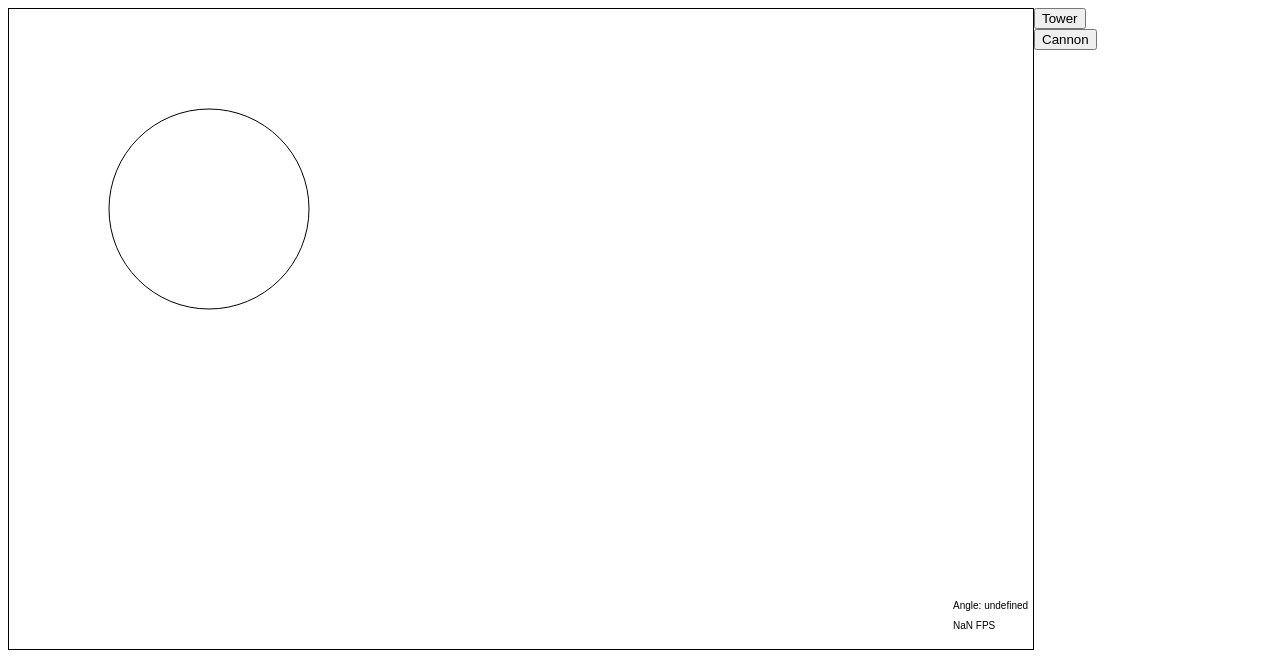
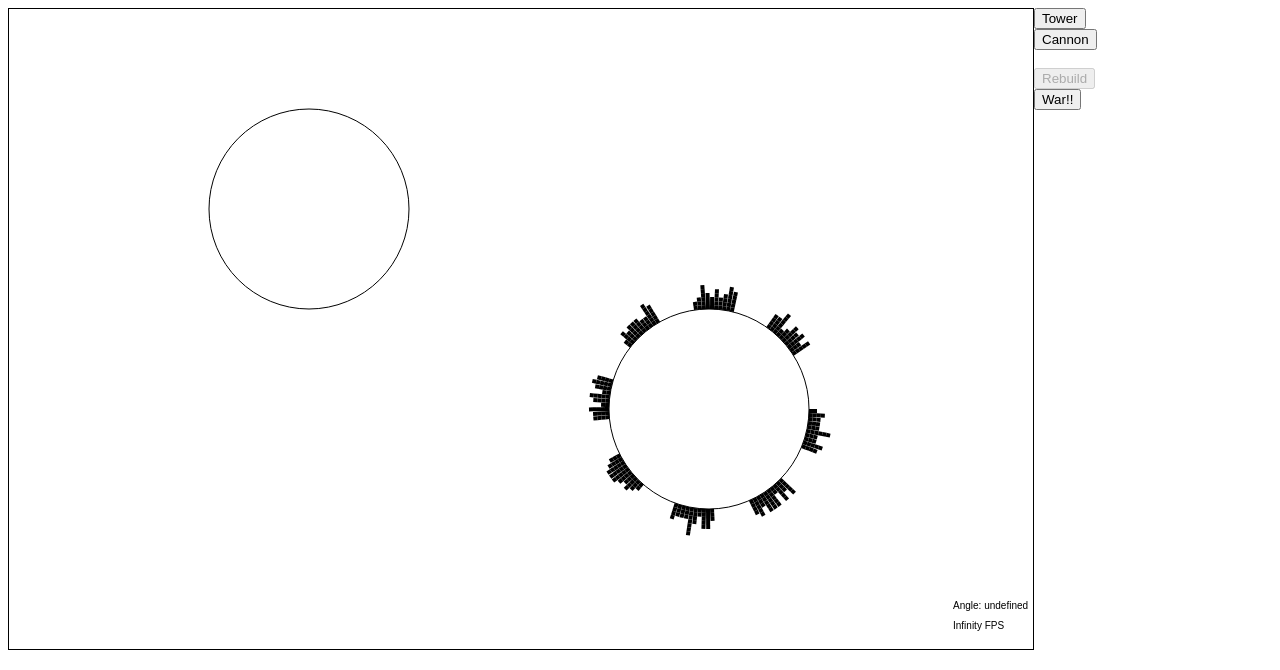
Before and after one commit to dvvc/24hour, a plain HTML site: page index.html in a window 1280 px wide. Drawn offline with Linux system fonts and the light colour scheme.

Commit message:
Implemented second planet, random generation

```diff
--- a/game.js
+++ b/game.js
@@ -7,6 +7,7 @@ var Binary = function () {
 	var MOUSE_THRESHOLD = 40;
 	var MAX_LEVELS = 8;
 	var NO_BUILD =0, TOWER = 1, CANNON = 2;
+	var REBUILD = 0, WAR = 1;
 
 	/* Globals */
 	var ctx;
@@ -14,10 +15,13 @@ var Binary = function () {
 	var mouseX, mouseY, mouseAngle, mouseColumn, mouseLevel;
 	var planetCirc;
 	var mouseInThreshold;
-	var buildMode;
+	var buildMode, gameMode;
 	var planetColor = 'black';
 	var nColumns, columnAngle;
-	var planetX = 200, planetY = 200;
+	var planetX = 300, planetY = 200;
+
+	var planet2X = 700, planet2Y = 400;
+	var columns2;
 
 	/**
 	* The columns array determines what is there in the planet at a certain point. Columns are counted starting from theta = 0 rad
@@ -53,9 +57,9 @@ var Binary = function () {
 		// if the mouse is in the threshold, calculate the column
 		if (mouseInThreshold) {
 			mouseAngle = (Math.atan2(mouseY-planetY, mouseX-planetX) + Math.PI*2) % (Math.PI*2);
-			mouseColumn = ((parseInt(mouseAngle / columnAngle) *columnAngle) * nColumns) / (Math.PI * 2);
+			mouseColumn = ((Math.floor(mouseAngle / columnAngle) *columnAngle) * nColumns) / (Math.PI * 2);
 			// hack to avoid rounding errors like 24.9999999
-			mouseColumn = parseInt(mouseColumn + 0.5);
+			mouseColumn = Math.floor(mouseColumn + 0.5);
 
 			// if in TOWER build mode, calculate the level
 			if (buildMode == TOWER) {
@@ -88,8 +92,6 @@ var Binary = function () {
 		return true;
 
 	};
-
-
 
 
 	var handleMouseClick = function(evt) {
@@ -130,6 +132,82 @@ var Binary = function () {
 		}
 	};
 
+	var toggleMode = function(mode) {
+
+		$("#rebuildb").removeAttr("disabled");
+		$("#warb").removeAttr("disabled");
+		gameMode = mode;
+
+		if (mode == REBUILD) {
+			$("#rebuildb").attr("disabled", true);
+		}
+		else if (mode == WAR) {
+			$("#warb").attr("disabled", true);
+		}
+	};
+
+
+	var makeEmptyPlanet = function() {
+		var cols = Array(nColumns);
+		for (var i = 0; i < nColumns; i++) {
+			var stack = Array(MAX_LEVELS);
+			for (var j = 0; j < MAX_LEVELS; j++) {
+				stack[j] = 0;
+			}
+			cols[i] = stack;
+		}
+		return cols;
+	};
+
+	var midpointDispl = function(arr, low, high, h, dampen) {
+
+		if (low >= high) return;
+
+		var mid = low + (Math.floor((high - low) / 2));
+		var rand = 4 + Math.floor(Math.random() * 4);
+
+		arr[mid] = Math.floor(rand * h);
+
+		midpointDispl(arr, low, mid, h * dampen, dampen);
+		midpointDispl(arr, mid+1, high, h * dampen, dampen);
+
+	};
+
+	var generatePlanet2 = function() {
+
+		var cols;
+		var nPeaks = 8;
+		var width = 10;
+		var peak;
+		var arr;
+
+		cols = makeEmptyPlanet();
+
+		// choose the initial peaks
+		for (var i = 0; i < nPeaks; i++) {
+
+			arr = Array(width);
+
+			peak = i*Math.floor(nColumns/nPeaks);
+			midpointDispl(arr, 0, width, 1, 0.9);
+
+			for(var j=0; j<width; j++) {
+				for(var z=0; z<arr[j]; z++) {
+					cols[peak+j][z] = 1;
+				}
+			}
+
+		}
+
+
+
+
+
+		return cols;
+	};
+
+
+
 	var start = function() {
 		ctx = document.getElementById("canvas").getContext("2d");
 		canvasTop = $("canvas").offset().top;
@@ -142,22 +220,21 @@ var Binary = function () {
 		$("#cannonb").removeAttr("disabled");
 		$("#towerb").click(function() { toggleBuild(TOWER); });
 		$("#cannonb").click(function() { toggleBuild(CANNON); });
+		$("#rebuildb").click(function() {toggleMode(REBUILD); });
+		$("#warb").click(function() {toggleMode(WAR); });
 
 		planetCirc = 2 * Math.PI * PLANET_RADIUS;
 
-		nColumns = parseInt(planetCirc / BLOCK_WIDTH);
-		columns = Array(nColumns);
-		for (var i = 0; i < nColumns; i++) {
-			var stack = Array(MAX_LEVELS);
-			for (var j = 0; j < MAX_LEVELS; j++) {
-				stack[j] = 0;
-			}
-			columns[i] = stack;
-		}
+		nColumns = Math.floor(planetCirc / BLOCK_WIDTH);
+		columns = makeEmptyPlanet();
+
+		columns2 = generatePlanet2();
 
 		columnAngle = Math.PI * 2 / nColumns;
 		mouseInThreshold = false;
 		buildMode = NO_BUILD;
+
+		toggleMode(REBUILD);
 
 		// start the main loop
 		mainLoop();
@@ -176,39 +253,36 @@ var Binary = function () {
 
 	};
 
-	var drawBlock = function(column, level, color) {
+	// px and py are the planet's center coordinates
+	var drawBlock = function(px, py, column, level, color) {
 		ctx.save()
 		ctx.fillStyle = color;
 		var x = ((PLANET_RADIUS + (level * BLOCK_WIDTH))* Math.cos(column*columnAngle));
 		var y = ((PLANET_RADIUS + (level * BLOCK_WIDTH)) * Math.sin(column*columnAngle));
-		ctx.translate(planetX+x, planetY+y);
+		ctx.translate(px+x, py+y);
 		ctx.rotate(column*columnAngle);
 		ctx.fillRect(0, 0, BLOCK_WIDTH, BLOCK_WIDTH);
 		ctx.restore()
 	}
 
-	var drawCannon = function(column, color) {
+	var drawCannon = function(px, py, column, color) {
 		for (var c = column; c < column + 4; c++) {
-			drawBlock(c, 0, color);
+			drawBlock(px, py, c, 0, color);
 		}
-		drawBlock(column+1, 1, color);
-		drawBlock(column+2, 1, color);
-		drawBlock(column+1, 2, color);
-		drawBlock(column+2, 2, color);
+		drawBlock(px, py, column+1, 1, color);
+		drawBlock(px, py, column+2, 1, color);
+		drawBlock(px, py, column+1, 2, color);
+		drawBlock(px, py, column+2, 2, color);
 	}
 
-
-	var draw = function() {
-
-		ctx.clearRect(0, 0, WIDTH, HEIGHT);
-
+	var drawPlanet = function(px, py, cols) {
 		ctx.beginPath();
-		ctx.arc(planetX, planetY, PLANET_RADIUS, 0, Math.PI * 2);
+		ctx.arc(px, py, PLANET_RADIUS, 0, Math.PI * 2);
 		ctx.stroke();
 
 		// kind of a hack: do not start in a cannon column
 		var startColumn = 0;
-		while (columns[startColumn][0] == CANNON) {
+		while (cols[startColumn][0] == CANNON) {
 			startColumn++;
 		}
 
@@ -218,27 +292,40 @@ var Binary = function () {
 			var c = i%nColumns;
 
 			// if a column has a 2, draw a cannon, then skip three more columns
-			if (columns[c][0] == CANNON) {
-				drawCannon(c, 'red');
+			if (cols[c][0] == CANNON) {
+				drawCannon(px, py, c, 'red');
 				i += 3;
 			}
 			else {
 				// else, try a tower
 				for (var j=0; j < MAX_LEVELS; j++) {
-					if (columns[c][j] == 1) {
-						drawBlock(c,j, 'black');
+					if (cols[c][j] == 1) {
+						drawBlock(px, py, c,j, 'black');
 					}
 				}
 			}
 		}
+	}
+
+	var draw = function() {
+
+		ctx.clearRect(0, 0, WIDTH, HEIGHT);
+
+		// Planet One
+		drawPlanet(planetX, planetY, columns);
+
+		// Planet Two
+		drawPlanet(planet2X, planet2Y, columns2);
+
+
 
 		// draw mouse position
 		if (mouseInThreshold) {
 			if (buildMode == TOWER && isBlockEmpty(mouseColumn, mouseLevel)) {
-				drawBlock(mouseColumn, mouseLevel, 'green');
+				drawBlock(planetX, planetY, mouseColumn, mouseLevel, 'green');
 			}
 			else if (buildMode == CANNON && canBuildCannon(mouseColumn)) {
-				drawCannon(mouseColumn, 'orange');
+				drawCannon(planetX, planetY, mouseColumn, 'orange');
 			}
 		}
 
@@ -258,7 +345,7 @@ var Binary = function () {
 		update();
 		draw();
 		loopTime = new Date().getTime() - startLoop;
-		ctx.fillText(parseInt((1000/loopTime)) + " FPS", WIDTH - 80, HEIGHT - 20);
+		ctx.fillText(Math.floor((1000/loopTime)) + " FPS", WIDTH - 80, HEIGHT - 20);
 		ctx.fillText("Angle: " + mouseAngle, WIDTH - 80, HEIGHT - 40);
 		setTimeout(mainLoop, 33);
 
--- a/index.html
+++ b/index.html
@@ -17,6 +17,13 @@
 <div id="buttons">
 <button id="towerb" value="Tower">Tower</button><br/>
 <button id="cannonb" value="Cannon">Cannon</button>
+
+<br/>
+<br/>
+
+<button id="rebuildb" value="Tower">Rebuild</button><br/>
+<button id="warb" value="Cannon">War!!</button>
+
 </div>
 </div>
 
```
